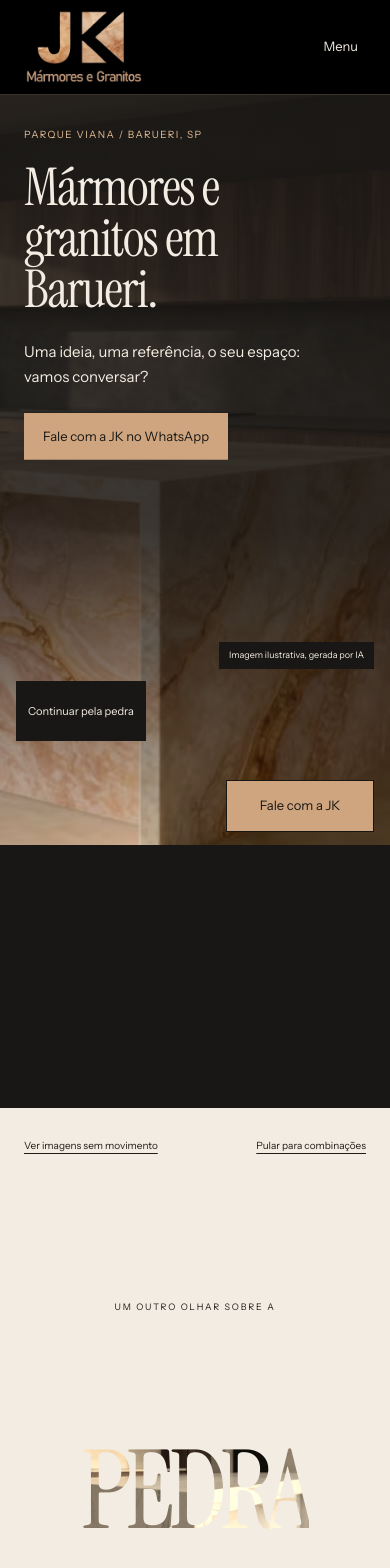
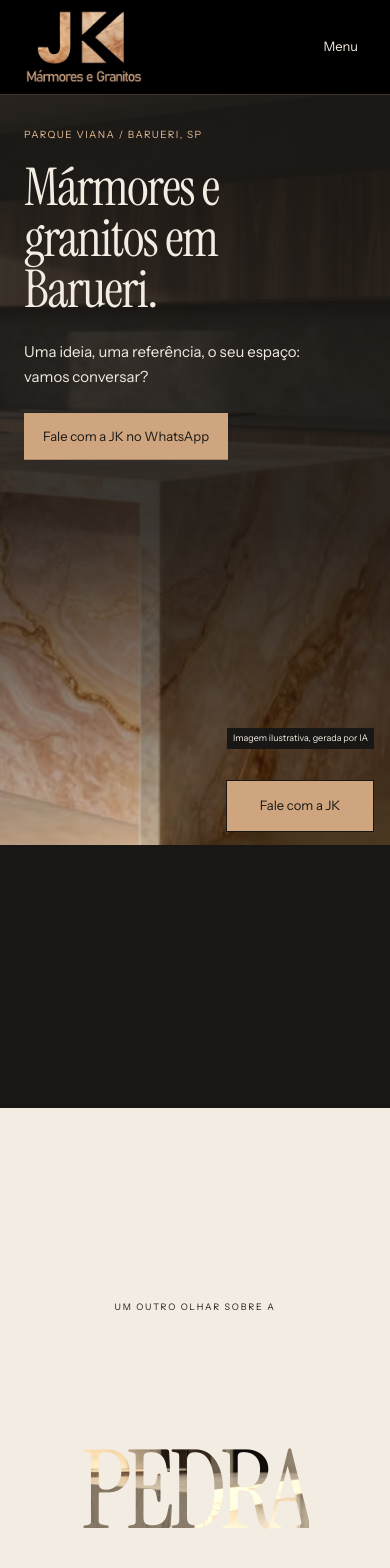
Before and after one commit to antoniovitor10/jkmarmores-web, a Next.js app: page / in a window 390 px wide. Shown: the top 1568 px of the page. Built offline with nearby package versions, Linux system fonts and the light colour scheme.

Commit message:
refactor: remove controles manuais dos videos

```diff
--- a/scripts/check-light-conversion.mjs
+++ b/scripts/check-light-conversion.mjs
@@ -4,6 +4,7 @@ import { createRequire } from 'node:module';
 import assert from 'node:assert/strict';
 const require = createRequire(path.join(process.env.AUDIT_MODULES,'audit.cjs'));
 const browser = await require('puppeteer-core').launch({executablePath:'C:/Program Files/Google/Chrome/Application/chrome.exe',headless:true});
+const label=process.env.AUDIT_LABEL ?? 'leve-final';
 const report = {environment:'Emulação Chrome 390/1440, sem envio externo',checks:[]};
 try {
   const page = await browser.newPage();
@@ -13,24 +14,24 @@ try {
     const state=await page.evaluate(()=>{
       const intro=document.querySelector('[data-hero-intro]');
       const dock=document.querySelector('.mobile-quote-dock');
-      const button=document.querySelector('.home-hero button');
+      const caption=document.querySelector('.home-hero figcaption');
       return {
         cta:intro.querySelector('a').textContent,
         actions:intro.querySelectorAll('a').length,
-        controlBottom:button.getBoundingClientRect().bottom,dockTop:dock.getBoundingClientRect().top,
+        captionBottom:caption.getBoundingClientRect().bottom,controls:document.querySelectorAll('.home-hero button,.journey-controls').length,dockTop:dock.getBoundingClientRect().top,
         pendingClosed:!document.querySelector('.pending-summary').open,
         links:[...document.querySelectorAll('a[href^="https://wa.me/"]')].map(a=>({url:a.href,label:a.textContent})),
         overflow:document.documentElement.scrollWidth>innerWidth,
       };
     });
-    assert.equal(state.actions,1); assert.equal(state.cta,'Fale com a JK no WhatsApp');
+    assert.equal(state.controls,0); assert.equal(state.actions,1); assert.equal(state.cta,'Fale com a JK no WhatsApp');
     assert.equal(state.pendingClosed,true); assert.equal(state.overflow,false);
-    if(width===390) assert.ok(state.controlBottom<state.dockTop,'Controle da capa livre do botão flutuante');
+    if(width===390) assert.ok(state.captionBottom<state.dockTop,'Legenda da capa livre do botão flutuante');
     assert.ok(state.links.every(a=>a.url.startsWith('https://wa.me/5511967976902?text=')));
     for(const [name,selector] of [['capa','.home-hero'],['contato','.home-contact'],['rodape','.site-footer']]) {
       await page.$eval(selector,el=>{document.documentElement.style.scrollBehavior='auto';el.scrollIntoView();});
       await new Promise(r=>setTimeout(r,300));
-      await page.screenshot({path:`docs/proposta/capturas/leve-final-${name}-${width}-secao.png`});
+      await page.screenshot({path:`docs/proposta/capturas/${label}-${name}-${width}-secao.png`});
     }
     await page.focus('.pending-summary summary'); await page.keyboard.press('Enter');
     assert.equal(await page.$eval('.pending-summary',el=>el.open),true);
@@ -46,6 +47,6 @@ try {
   const worst=rgb('191715').map(x=>x*.8+255*.2);
   report.contrast={method:'Pior fundo possível branco puro sob véu mínimo80% nas áreas de texto; vale para qualquer quadro. Véu só sai depois que o texto termina de sair; retorna imediatamente ao foco.',title:ratio(rgb('f3ece2'),worst),eyebrow:ratio(rgb('e3bd96'),worst),button:ratio(rgb('191715'),rgb('cea57e')),contact:ratio(rgb('d8cec3'),rgb('3a2e24'))};
   assert.ok(Object.entries(report.contrast).filter(([,v])=>typeof v==='number').every(([,v])=>v>=4.5));
-  await fs.writeFile('docs/auditorias/2026-09-27-leve-conversao.json',JSON.stringify(report,null,2));
+  await fs.writeFile(`docs/auditorias/2026-09-27-${label}-conversao.json`,JSON.stringify(report,null,2));
   console.log(JSON.stringify({checks:report.checks.length,contrast:report.contrast}));
 } finally {await browser.close();}
--- a/src/components/HeroScrub.tsx
+++ b/src/components/HeroScrub.tsx
@@ -22,12 +22,10 @@ export function HeroScrub({ children }: { children: ReactNode }) {
       const intro = el.querySelector<HTMLElement>("[data-hero-intro]")!;
       const figure = el.querySelector<HTMLElement>("figure")!;
       const poster = figure.querySelector<HTMLImageElement>("img")!;
-      const button = el.querySelector<HTMLButtonElement>("button")!;
       let media: HTMLVideoElement | null = null;
       let motion: ReturnType<typeof timedVideo> | null = null;
       let advanced = false;
       let raf = 0;
-      let paused = false;
       let failed = false;
       let ready = false;
       let scrolled = false;
@@ -41,7 +39,7 @@ export function HeroScrub({ children }: { children: ReactNode }) {
       function prepare() {
         // Apenas o vídeo espera a primeira rolagem e a pintura do pôster.
         // A hidratação de menu, links e formulário continua nativa do Next.
-        if (media || failed || !ready || !scrolled || paused) return;
+        if (media || failed || !ready || !scrolled) return;
         media = document.createElement("video");
         media.muted = true;
         media.playsInline = true;
@@ -57,7 +55,6 @@ export function HeroScrub({ children }: { children: ReactNode }) {
           failed = true;
           media?.remove();
           media = null;
-          button.hidden = true;
           el.dataset.failed = "true";
         });
         motion = timedVideo(media);
@@ -84,20 +81,12 @@ export function HeroScrub({ children }: { children: ReactNode }) {
         if (rect.bottom > 0 && rect.top < innerHeight) prepare();
         if (media && media.readyState >= 2 && Number.isFinite(media.duration)) {
           media.style.opacity = "1";
-          motion?.pause(paused || rect.bottom <= 0 || rect.top >= innerHeight || document.hidden);
+          motion?.pause(rect.bottom <= 0 || rect.top >= innerHeight || document.hidden);
           motion?.to(advanced ? 1 : 0);
         }
       }
       function schedule() { if (!disposed && !raf) raf = requestAnimationFrame(render); }
       function scroll() { scrolled = true; schedule(); }
-      function toggle() {
-        paused = !paused;
-        button.textContent = paused ? "Retomar movimento" : "Pausar movimento";
-        button.setAttribute("aria-pressed", String(paused));
-        schedule();
-      }
-      button.hidden = false;
-      button.addEventListener("click", toggle);
       intro.addEventListener("focusin", schedule);
       intro.addEventListener("focusout", schedule);
       addEventListener("scroll", scroll, { passive: true });
@@ -114,14 +103,10 @@ export function HeroScrub({ children }: { children: ReactNode }) {
         document.removeEventListener("visibilitychange", schedule);
         motion?.dispose();
         removeEventListener("load", allowMedia);
-        button.removeEventListener("click", toggle);
         intro.removeEventListener("focusin", schedule);
         intro.removeEventListener("focusout", schedule);
         intro.removeAttribute("style");
         intro.inert = false;
-        button.textContent = "Pausar movimento";
-        button.setAttribute("aria-pressed", "false");
-        button.hidden = true;
         media?.removeAttribute("src");
         media?.load();
         media?.remove();
@@ -139,14 +124,9 @@ export function HeroScrub({ children }: { children: ReactNode }) {
   }, []);
 
   return <div ref={root} className={styles.track} data-motion="true">
-    <noscript><style>{`.${styles.track}[data-motion] { height:auto; } .${styles.stage} { position:relative; } .${styles.controls} { display:none; }`}</style></noscript>
+    <noscript><style>{`.${styles.track}[data-motion] { height:auto; } .${styles.stage} { position:relative; }`}</style></noscript>
     <div className={styles.stage} data-hero-stage>
       {children}
-      <div className={styles.controls}>
-        <span className={styles.scrollHint}>Role para descobrir</span>
-        <button type="button" aria-pressed="false" hidden>Pausar movimento</button>
-        <a href="#jornada-pedra">Continuar pela pedra</a>
-      </div>
       <div className={styles.progress} aria-hidden="true" />
     </div>
   </div>;
--- a/src/components/HomeHero.module.css
+++ b/src/components/HomeHero.module.css
@@ -6,18 +6,13 @@
 .figure img,.video { object-fit:cover; object-position:63% center; }
 .video { position:absolute; inset:0; opacity:0; z-index:1; }
 .figure::after { content:""; position:absolute; inset:0; z-index:2; background:linear-gradient(90deg, rgb(25 23 21 / 88%) 0%,rgb(25 23 21 / 82%) 48%,rgb(25 23 21 / 12%) 100%); pointer-events:none; opacity:var(--hero-veil,1); transition:opacity var(--hero-veil-duration,0ms) ease var(--hero-veil-delay,0ms); }
-.figure figcaption { position:absolute; right:32px; bottom:92px; z-index:3; font-size:10px; background:#191715; color:#f3ece2; padding:6px 10px; }
+.figure figcaption { position:absolute; right:32px; bottom:24px; z-index:3; font-size:9px; background:#191715; color:#f3ece2; padding:3px 6px; }
 .intro { position:absolute; top:clamp(48px,8svh,88px); left:max(40px,calc((100vw - 1280px)/2)); max-width:560px; }
 .intro h1 { font-size:clamp(64px,6.7vw,100px); max-width:10ch; line-height:.98; margin:24px 0 28px; font-weight:400; }
 .description { max-width:32ch; margin-bottom:28px; color:#f3ece2; font-size:17px; }
 .intro :global(.eyebrow) { color:#e3bd96; }
-.controls { position:absolute; inset:auto 32px 24px; display:flex; align-items:center; gap:24px; padding:8px 16px; background:#191715; color:#f3ece2; font-size:12px; width:fit-content; max-width:calc(100% - 64px); }
-.controls button { background:transparent; color:#f3ece2; border:1px solid #927254; padding:10px 14px; min-height:44px; font-size:12px; }
-.controls button[hidden] { display:none; }
-.controls a { min-height:44px; display:flex; align-items:center; }
-.scrollHint { font-size:11px; color:#e3bd96; }
 .progress { position:absolute; bottom:0; left:0; width:100%; height:2px; background:#d2a477; transform:scaleX(var(--cover-progress,0)); transform-origin:left; }
-.track:not([data-motion]) .controls,.track:not([data-motion]) .progress { display:none; }
+.track:not([data-motion]) .progress { display:none; }
 @media(max-width:700px) {
   .track[data-motion] { height:120svh; }
   .stage { height:calc(100svh - 94px); min-height:650px; }
@@ -26,15 +21,12 @@
   .description { font-size:15px; margin-bottom:24px; max-width:29ch; }
   .figure::after { background:linear-gradient(180deg,rgb(25 23 21 / 88%) 0%,rgb(25 23 21 / 80%) 58%,rgb(25 23 21 / 8%) 100%); }
   .figure img,.video { object-position:65% center; }
-  .figure figcaption { bottom:176px; right:16px; font-size:9px; }
-  .controls { left:16px; right:16px; bottom:104px; max-width:none; gap:16px; padding:8px 12px; }
-  .controls button,.controls a { font-size:11px; }
-  .scrollHint { display:none; }
+  .figure figcaption { bottom:96px; right:16px; }
 }
 @media(prefers-reduced-motion:reduce) {
   .track[data-motion] { height:auto; }
   .stage { position:relative; }
-  .controls,.progress { display:none; }
+  .progress { display:none; }
 }
 
 .intro { transition:clip-path .25s ease,transform .25s ease; }
--- a/src/components/StoneJourney.css
+++ b/src/components/StoneJourney.css
@@ -15,7 +15,7 @@
 .journey-frame h3 { font-family:var(--fonte-display-a1),Georgia,serif; font-size:36px; font-weight:400; line-height:1; margin:0 0 8px; }
 .journey-frame figcaption p { font-size:12px; color:#d8cec3; margin:0; }
 .journey-image-label { margin-left:auto; font-size:10px; color:#d8cec3; }
-.journey-mask,.journey-progress,.journey-controls { display:none; }
+.journey-mask,.journey-progress { display:none; }
 .journey-track[data-enhanced] { height:340svh; }
 [data-enhanced] .journey-sticky { position:sticky; top:0; height:100svh; display:grid; grid-template-rows:auto 1fr 4px; overflow:hidden; }
 [data-enhanced] .journey-heading { position:relative; z-index:4; }
@@ -32,8 +32,6 @@
 .journey-word { font-family:var(--fonte-display-a1),Georgia,serif; font-size:clamp(120px,25vw,440px); line-height:1; letter-spacing:-.055em; background-color:#835638; background-image:var(--mask-image,none); background-size:cover; background-position:center; background-clip:text; -webkit-background-clip:text; color:transparent; filter:sepia(.4); transform:scale(var(--mask-scale,1)); }
 .journey-mask-kicker { position:absolute; top:15%; font-size:11px; letter-spacing:.2em; opacity:var(--mask-copy-opacity,1); }
 .journey-mask-footer { position:absolute; bottom:15%; width:calc(100% - 112px); border-top:1px solid #d8cec3; padding-top:20px; font-size:13px; line-height:1.7; opacity:var(--mask-copy-opacity,1); }
-[data-enhanced] .journey-controls { display:flex; position:absolute; z-index:8; top:16px; right:56px; gap:20px; }
-.journey-controls a,.journey-controls button { display:inline-flex; align-items:center; padding:8px 0; font-family:inherit; font-size:11px; color:#211c18; background:#f3ece2; border:0; border-radius:0; text-decoration:underline; text-underline-offset:4px; }
 .stone-journey :focus-visible { outline:2px solid #cea57e; outline-offset:4px; }
 .journey-video { position:absolute; inset:0 0 112px; width:100%; height:calc(100% - 112px); object-fit:cover; opacity:0; z-index:2; pointer-events:none; }
 .journey-contact { padding:32px 24px 40px; text-align:center; border-top:1px solid #5a4b3e; }
@@ -53,8 +51,6 @@
   .journey-frame figcaption p { font-size:11px; max-width:25ch; }
   .journey-image-label { flex-basis:100%; margin-left:0; font-size:9px; }
   [data-enhanced] .journey-sticky { height:calc(100svh - 76px - env(safe-area-inset-bottom,0px)); }
-  [data-enhanced] .journey-controls { left:24px; right:24px; gap:24px; justify-content:space-between; }
-  .journey-controls a,.journey-controls button { font-size:10px; }
   .journey-mask-kicker { top:25%; font-size:9px; }
   .journey-mask-footer { bottom:18%; width:calc(100% - 48px); font-size:12px; }
   .journey-word { font-size:28vw; }
@@ -65,5 +61,5 @@
   [data-enhanced] .journey-sticky { position:static; display:block; height:auto; }
   [data-enhanced] .journey-frame { position:static; display:block; opacity:1; }
   [data-enhanced] .journey-frame figcaption { visibility:visible; }
-  [data-enhanced] .journey-mask,[data-enhanced] .journey-progress,[data-enhanced] .journey-controls,.journey-video { display:none; }
+  [data-enhanced] .journey-mask,[data-enhanced] .journey-progress,.journey-video { display:none; }
 }
--- a/src/components/StoneJourneyMotion.tsx
+++ b/src/components/StoneJourneyMotion.tsx
@@ -1,6 +1,6 @@
 "use client";
 
-import { useEffect, useRef, useState, type ReactNode } from "react";
+import { useEffect, useRef, type ReactNode } from "react";
 import { timedVideo } from "@/lib/timed-video";
 import type { JourneyVideo } from "@/content/stone-journey";
 
@@ -9,7 +9,6 @@ const clamp = (n: number) => Math.max(0, Math.min(1, n));
 
 export function StoneJourneyMotion({ children, video }: { children: ReactNode; video: JourneyVideo | null }) {
   const root = useRef<HTMLDivElement>(null);
-  const [staticView, setStaticView] = useState(false);
 
   useEffect(() => {
     const el = root.current;
@@ -21,7 +20,7 @@ export function StoneJourneyMotion({ children, video }: { children: ReactNode; v
       dispose();
       if (!el) return;
       delete el.dataset.enhanced;
-      if (staticView || reduced.matches || connection?.saveData) return;
+      if (reduced.matches || connection?.saveData) return;
       el.dataset.enhanced = "true";
       const frames = [...el.querySelectorAll<HTMLElement>(".journey-frame")];
       const sticky = el.querySelector<HTMLElement>(".journey-sticky")!;
@@ -132,7 +131,7 @@ export function StoneJourneyMotion({ children, video }: { children: ReactNode; v
     reduced.addEventListener("change", configure);
     connection?.addEventListener("change", configure);
     return () => { dispose(); reduced.removeEventListener("change", configure); connection?.removeEventListener("change", configure); };
-  }, [staticView, video]);
+  }, [video]);
 
   return <div ref={root} className="journey-track" data-enhanced="true">
     <noscript><style>{`
@@ -142,13 +141,9 @@ export function StoneJourneyMotion({ children, video }: { children: ReactNode; v
       [data-enhanced] .journey-frame { position:static; display:block; opacity:1; }
       [data-enhanced] .journey-frame figcaption { visibility:visible; }
       [data-enhanced] .journey-frame img { height:auto; aspect-ratio:16/9; }
-      [data-enhanced] .journey-mask,[data-enhanced] .journey-progress,[data-enhanced] .journey-controls { display:none; }
+      [data-enhanced] .journey-mask,[data-enhanced] .journey-progress { display:none; }
       @media(max-width:700px) { [data-enhanced] .journey-frame img { aspect-ratio:4/5; } }
     `}</style></noscript>
-    <div className="journey-controls">
-      <button type="button" onClick={() => setStaticView(true)}>Ver imagens sem movimento</button>
-      <a href="#configurador">Pular para combinações</a>
-    </div>
     {children}
   </div>;
 }
```
Also changed, not shown: 21 other files (tests, documents, lock files or other folders).
